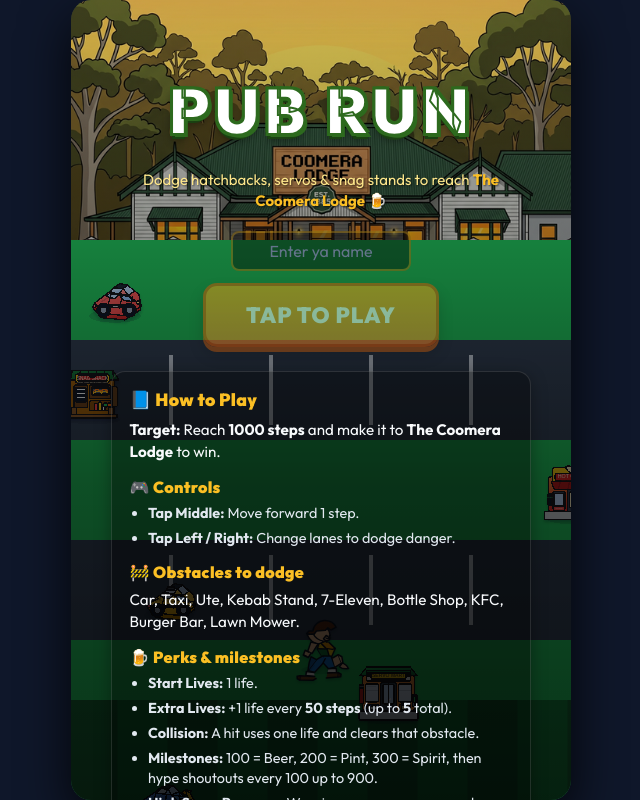
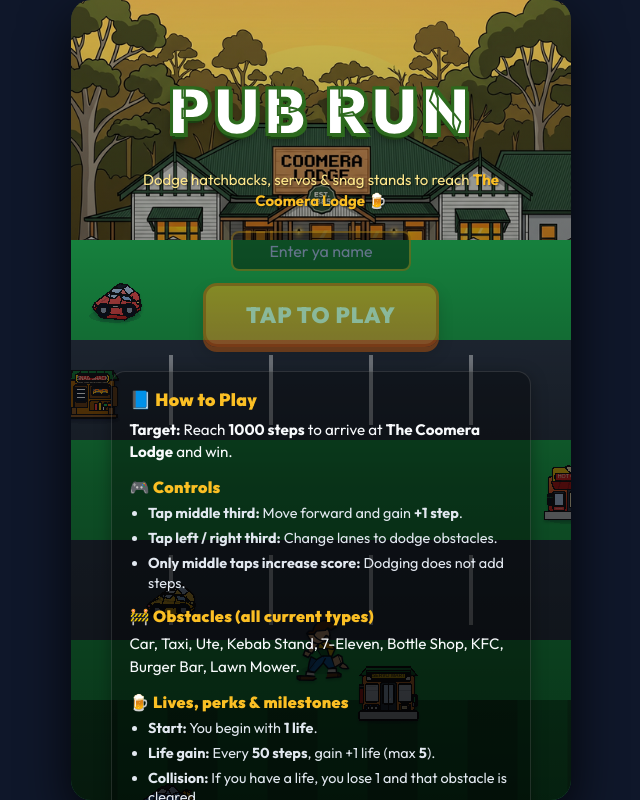
Before and after one commit to SamG90/Pub-Run, a React (Vite) app: page / in a window 1280 px wide. Shown: the whole page, without its empty margins (319-959 px from the left). Built offline with nearby package versions, Linux system fonts and the light colour scheme; no server answers.

Commit message:
Sync home instructions with current gameplay rules

```diff
--- a/src/App.jsx
+++ b/src/App.jsx
@@ -201,24 +201,26 @@
 
             <div className="instruction-card">
               <h2>📘 How to Play</h2>
-              <p><strong>Target:</strong> Reach <strong>1000 steps</strong> and make it to <strong>The Coomera Lodge</strong> to win.</p>
+              <p><strong>Target:</strong> Reach <strong>1000 steps</strong> to arrive at <strong>The Coomera Lodge</strong> and win.</p>
 
               <h3>🎮 Controls</h3>
               <ul>
-                <li><strong>Tap Middle:</strong> Move forward 1 step.</li>
-                <li><strong>Tap Left / Right:</strong> Change lanes to dodge danger.</li>
+                <li><strong>Tap middle third:</strong> Move forward and gain <strong>+1 step</strong>.</li>
+                <li><strong>Tap left / right third:</strong> Change lanes to dodge obstacles.</li>
+                <li><strong>Only middle taps increase score:</strong> Dodging does not add steps.</li>
               </ul>
 
-              <h3>🚧 Obstacles to dodge</h3>
+              <h3>🚧 Obstacles (all current types)</h3>
               <p>Car, Taxi, Ute, Kebab Stand, 7-Eleven, Bottle Shop, KFC, Burger Bar, Lawn Mower.</p>
 
-              <h3>🍺 Perks & milestones</h3>
+              <h3>🍺 Lives, perks & milestones</h3>
               <ul>
-                <li><strong>Start Lives:</strong> 1 life.</li>
-                <li><strong>Extra Lives:</strong> +1 life every <strong>50 steps</strong> (up to <strong>5</strong> total).</li>
-                <li><strong>Collision:</strong> A hit uses one life and clears that obstacle.</li>
-                <li><strong>Milestones:</strong> 100 = Beer, 200 = Pint, 300 = Spirit, then hype shoutouts every 100 up to 900.</li>
-                <li><strong>High Score Pressure:</strong> Warning messages appear when you are within 15 of the all-time high.</li>
+                <li><strong>Start:</strong> You begin with <strong>1 life</strong>.</li>
+                <li><strong>Life gain:</strong> Every <strong>50 steps</strong>, gain +1 life (max <strong>5</strong>).</li>
+                <li><strong>Collision:</strong> If you have a life, you lose 1 and that obstacle is cleared.</li>
+                <li><strong>Game over:</strong> If you are on 0 lives, the next collision ends the run.</li>
+                <li><strong>Milestones:</strong> 100 = Beer, 200 = Pint, 300 = Spirit, then shoutouts every 100 up to 900.</li>
+                <li><strong>Pressure alerts:</strong> Warning/hype triggers when you are within 15 of the all-time high score.</li>
               </ul>
             </div>
 
```
